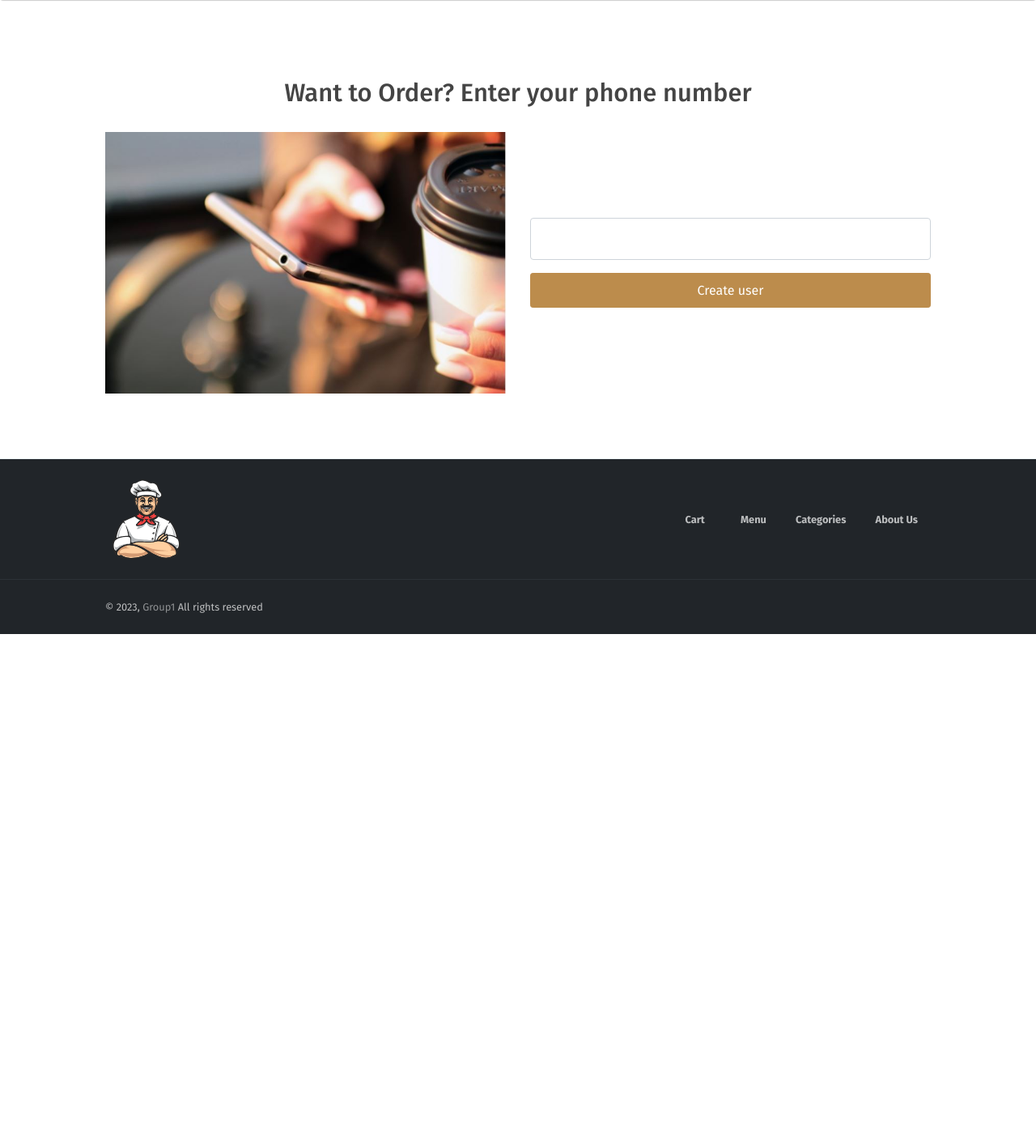
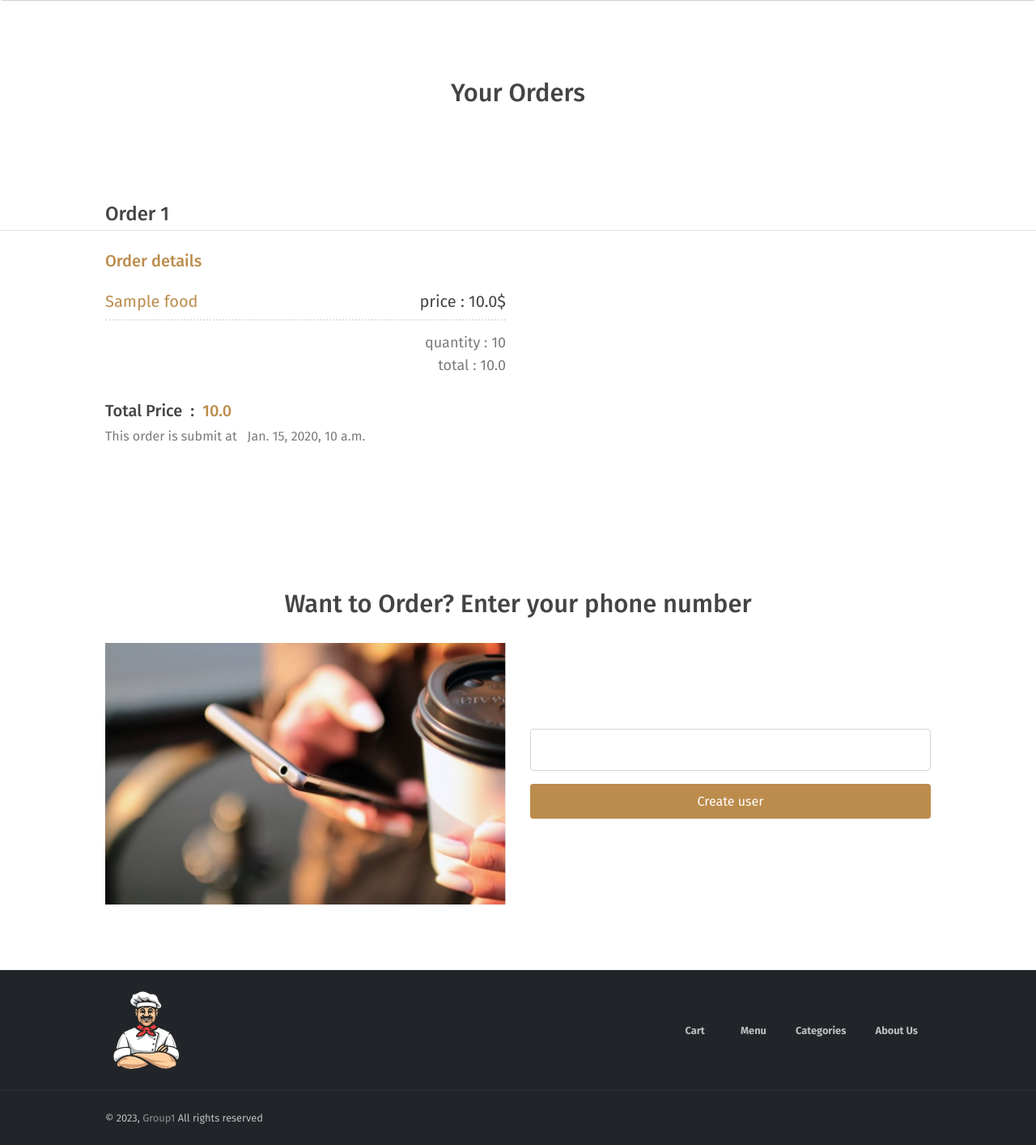
Before and after one commit to Ramin-RX7/CafeMenu, a Django app: template src/templates/orders/order_list.html in a window 1280 px wide. Shown: the part 86-1500 px from the top of the page at 81% size. Before the commit the page ends 869 px from the top, so only its background shows below. Run offline with Django 4.2, Linux system fonts and the light colour scheme; the template is opened without the code that fills it: values that come from a table or form of the project are taken from there, others are empty; tables that the repository leaves empty hold one stand-in row (values such as "Sample post"); some libraries are stand-ins or nearby versions.

Commit message:
order list  templste writen

```diff
--- a/src/templates/orders/order_list.html
+++ b/src/templates/orders/order_list.html
@@ -1 +1,46 @@
 {% extends 'base.html' %}
+{% load static %}
+{% block content %}
+
+<section id="about2">
+    <h3 class="section-title pb-3 text-center">Your Orders</h3>
+    {% for order in orders %}
+    <div class="container">
+        <div class="section-devider my-6 transparent"></div>
+        <h4 class="float-left title">Order {{forloop.counter}}</h4>
+    </div>
+
+    <br>
+    <hr>
+    <div class="container"><h5 class="text-primary">Order details</h5></div>
+    <div class="container">
+        <div class="row mt-3">
+            {% for item in order.orderitem_set.all %}
+              <div class="col-md-6 mb-4">
+                  <div class="custom-list">
+                      <div class="info">
+                          <div class="head clearfix">
+                              <h class="title float-left text-primary " style="font-size: 20px;">{{ item.food }}</h>
+                              <h class="float-right" style="font-size: 20px;">price : {{ item.food.price }}$</h>
+                          </div>
+                          <div class="body">
+                            <h class="float-right" style="font-size: 18px;">quantity : {{ item.quantity }}</h>
+                         </div>
+                         <div class="body">
+                            <h class="float-right"style="font-size: 18px;"> total : {{ item.unit_price }}</h>
+                        </div>
+                      </div>
+                    </div>
+              </div>
+            {% endfor %}
+        </div>
+        <div class="info">
+            <div class="head clearfix">
+                <h5 class="title float-left">Total Price &nbsp:<h5 class="text-primary">&nbsp {{order.price}}</h5></h5>
+                <p class="float-left"> This order is submit at &nbsp {{order.date_submit}}</p>
+            </div>
+        </div>
+    </div>
+    {% endfor %}
+</section>
+{% endblock %}
```
